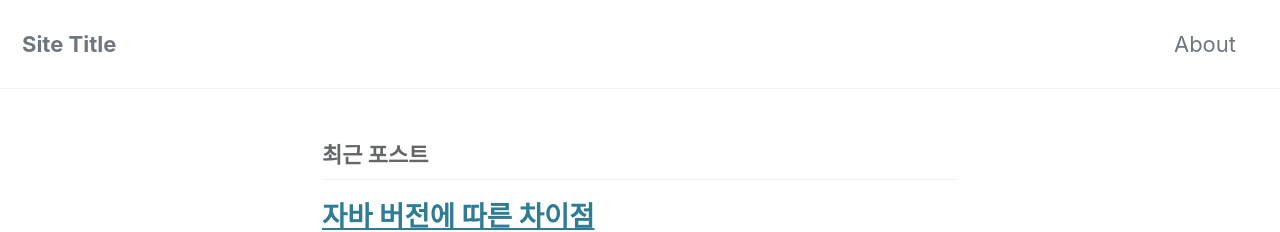
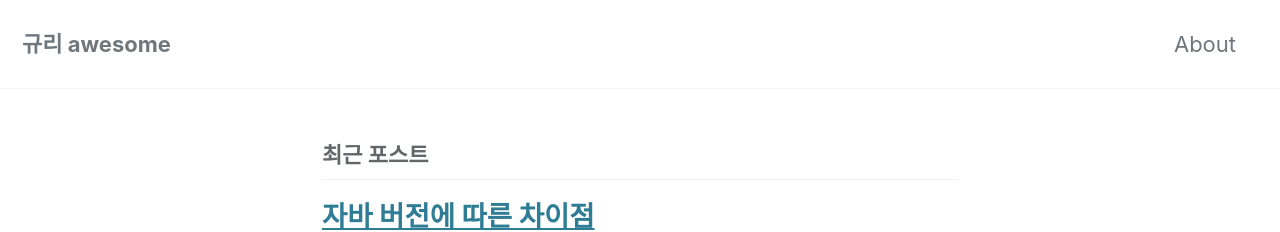
Before and after one commit to rbfl1260/rbfl1260.github.io, a Jekyll site: the page built from index.markdown, in a window 1280 px wide. Shown: the top 232 px of the page. Built offline with Jekyll 4.4.1, drawn with Linux system fonts in a browser that asks for light colours; cached includes are drawn as plain includes; nearby versions of some CDN libraries; the list of posts is cut into pages by our own code.

Commit message:
minimal mistakes

```diff
--- a/_config.yml
+++ b/_config.yml
@@ -16,14 +16,14 @@ minimal_mistakes_skin    : "default" # "air", "aqua", "contrast", "dark", "dirt"
 
 # Site Settings
 locale                   : "ko-KR"
-title                    : "Site Title"
+title                    : "규리 awesome"
 title_separator          : "-"
 subtitle                 : # site tagline that appears below site title in masthead
 name                     : "문규리"
 description              : "An amazing website."
 url                      : "http://rbfl1260.github.io/"
 baseurl                  : # the subpath of your site, e.g. "/blog"
-repository               : # GitHub username/repo-name e.g. "http://rbfl1260.github.io/"
+repository               : "rbfl1260/rbfl1260.github.io"
 teaser                   : # path of fallback teaser image, e.g. "/assets/images/500x300.png"
 logo                     : # path of logo image to display in the masthead, e.g. "/assets/images/88x88.png"
 masthead_title           : # overrides the website title displayed in the masthead, use " " for no title
--- a/_data/navigation.yml
+++ b/_data/navigation.yml
@@ -1,7 +1,7 @@
 # main links
 main:
   - title: "About"
-    url: "http://rbfl1260.github.io/"
+    url: "/about/"
   # - title: "About"
   #   url: https://mmistakes.github.io/minimal-mistakes/about/
   # - title: "Sample Posts"
```
Also changed, not shown: Gemfile (+8 -1 lines), Gemfile.lock.
